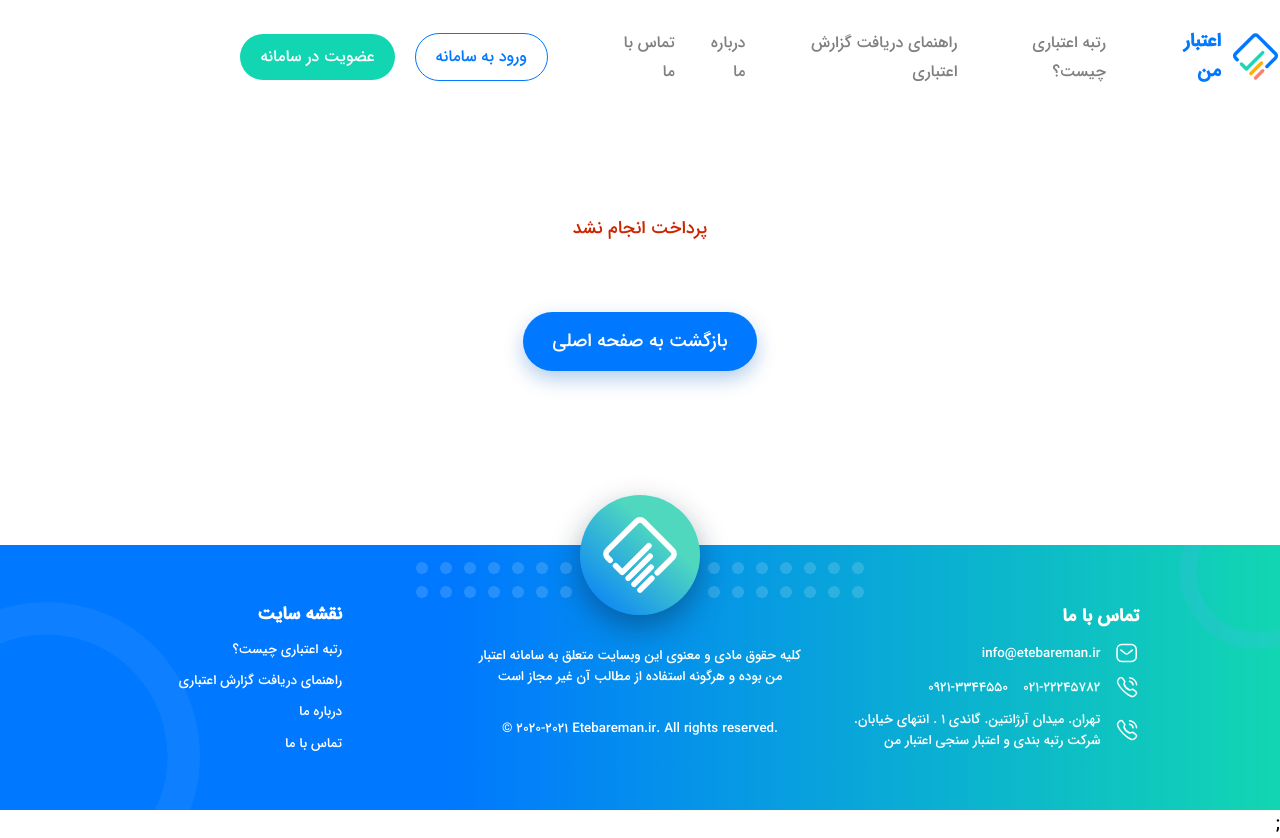
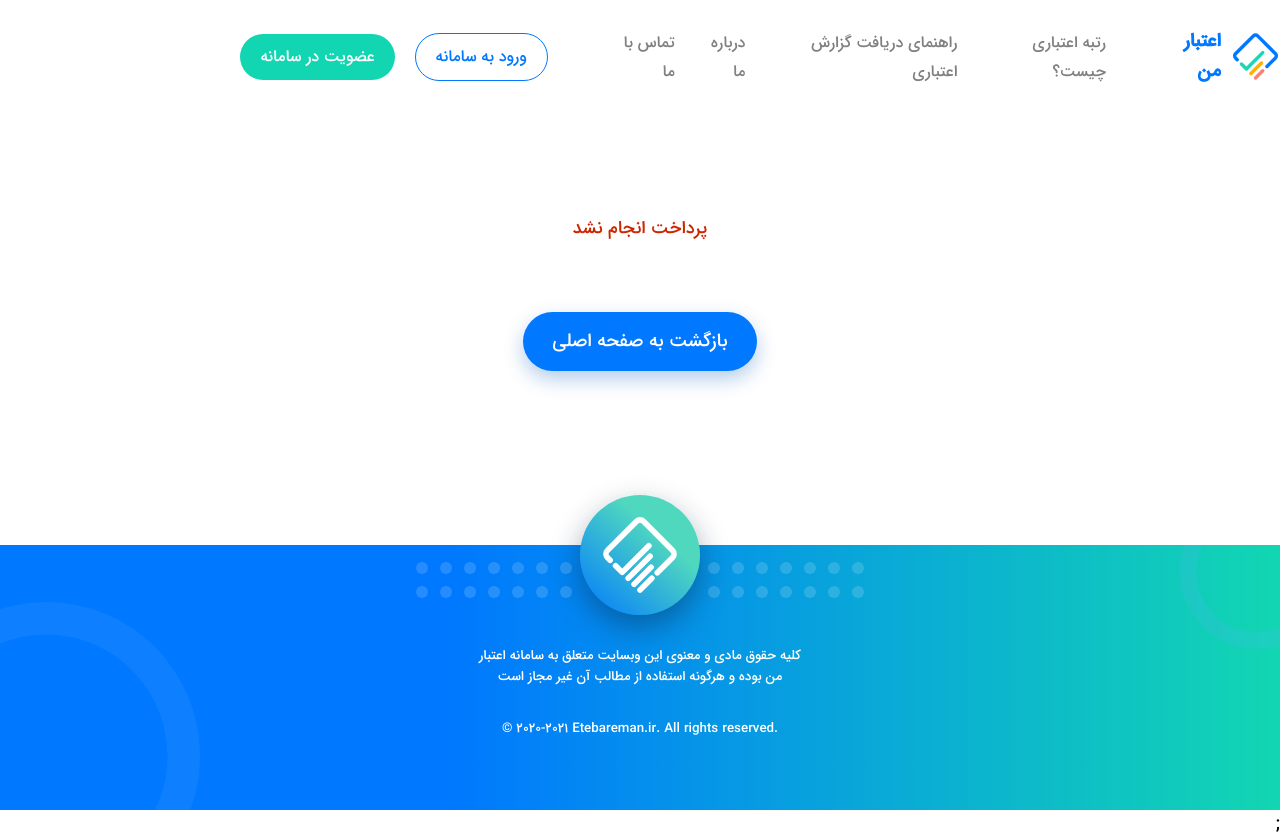
Before and after one commit to tahashajarian/nextjs-playground, a Next.js app: page /otp in a window 1280 px wide. Built offline with nearby package versions, Linux system fonts and the light colour scheme.

Commit message:
remove  address

```diff
--- a/components/footer/footer.tsx
+++ b/components/footer/footer.tsx
@@ -14,6 +14,7 @@ export const Footer = (props: Props) => {
       </div>
       <div className={style.footer}>
         <div>
+          {/*
           <ul>
             <span className={style.title}>تماس با ما</span>
             <li>
@@ -30,11 +31,12 @@ export const Footer = (props: Props) => {
             <li>
               <img src="/images/phone.svg" />
               <span className={"text"}>
-                تهران. میدان آرژانتین. گاندی ۱ . انتهای خیابان. شرکت رتبه بندی و
+                 تهران. میدان آرژانتین. گاندی ۱ . انتهای خیابان. شرکت رتبه بندی و
                 اعتبار سنجی اعتبار من
               </span>
             </li>
           </ul>
+        */}
         </div>
         <div>
           <legend className={style.legend}>
@@ -51,7 +53,7 @@ export const Footer = (props: Props) => {
           </div>
         </div>
         <div>
-          <ul>
+          {/* <ul>
             <span className={style.title}>نقشه سایت</span>
             {pages.map((page, index) => (
               <li key={index}>
@@ -59,7 +61,7 @@ export const Footer = (props: Props) => {
                 <span className={"text"}>{page.title}</span>
               </li>
             ))}
-          </ul>
+          </ul> */}
         </div>
       </div>
     </footer>
```
